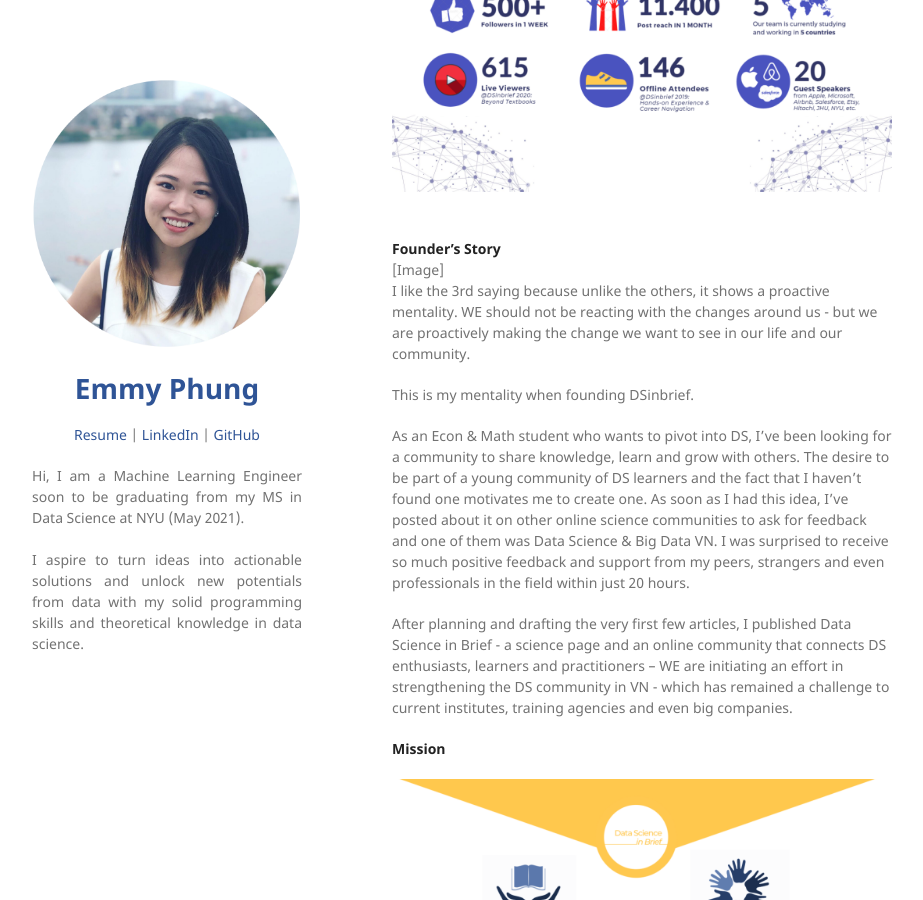
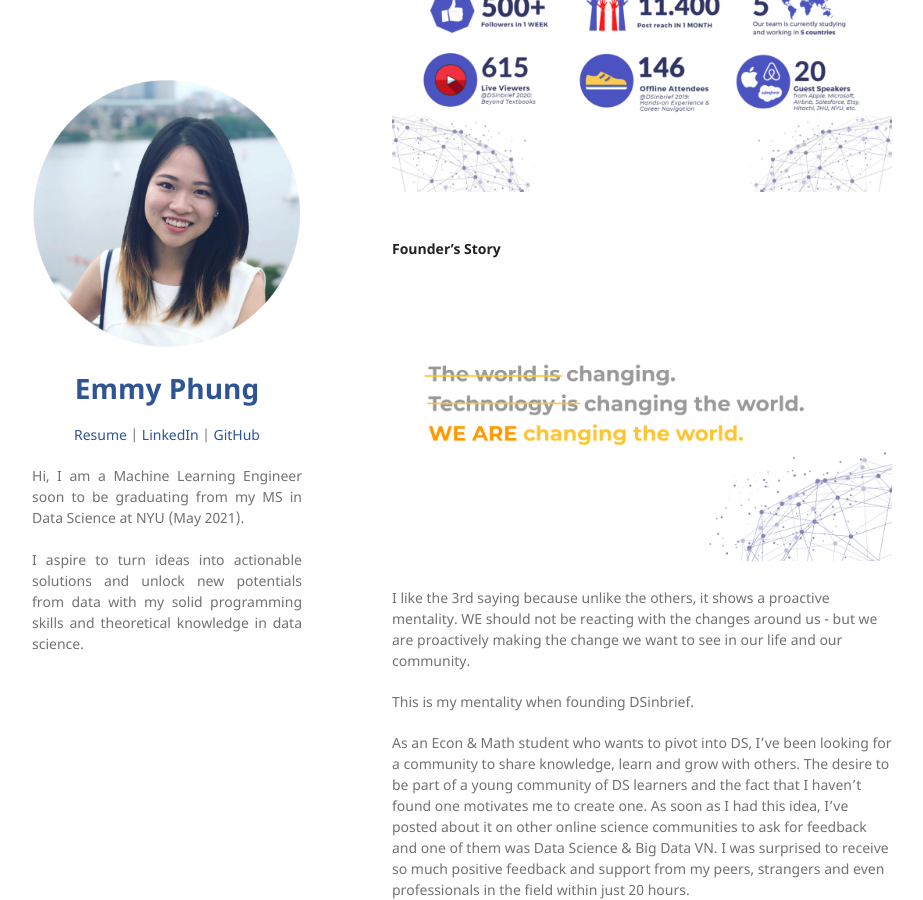
Before and after one commit to Emmyphung/emmyphung.github.io, a Jekyll site: the page built from sections/dsinbrief.md, in a window 1280 px wide and 900 px high, scrolled down 670 px. Shown: the whole window, without its empty margins (178-1101 px from the left). Built offline with Jekyll 4.4.1, drawn with Linux system fonts in a browser that asks for light colours; our own code applies the rules of GitHub Pages for plain Markdown files.

Commit message:
Update dsinbrief.md

```diff
--- a/sections/dsinbrief.md
+++ b/sections/dsinbrief.md
@@ -14,7 +14,7 @@ Data Science in Brief [(@DSinbrief)](https://www.facebook.com/DSinbrief/), is a
 <center><img src="/images/milestone.png"/></center> <br>
 
 **Founder's Story** <br>
-[Image] <br>
+<center><img src="/images/quote.png"/></center> <br>
 I like the 3rd saying because unlike the others, it shows a proactive mentality. WE should not be reacting with the changes around us - but we are proactively making the change we want to see in our life and our community.
 
 This is my mentality when founding DSinbrief.
```
